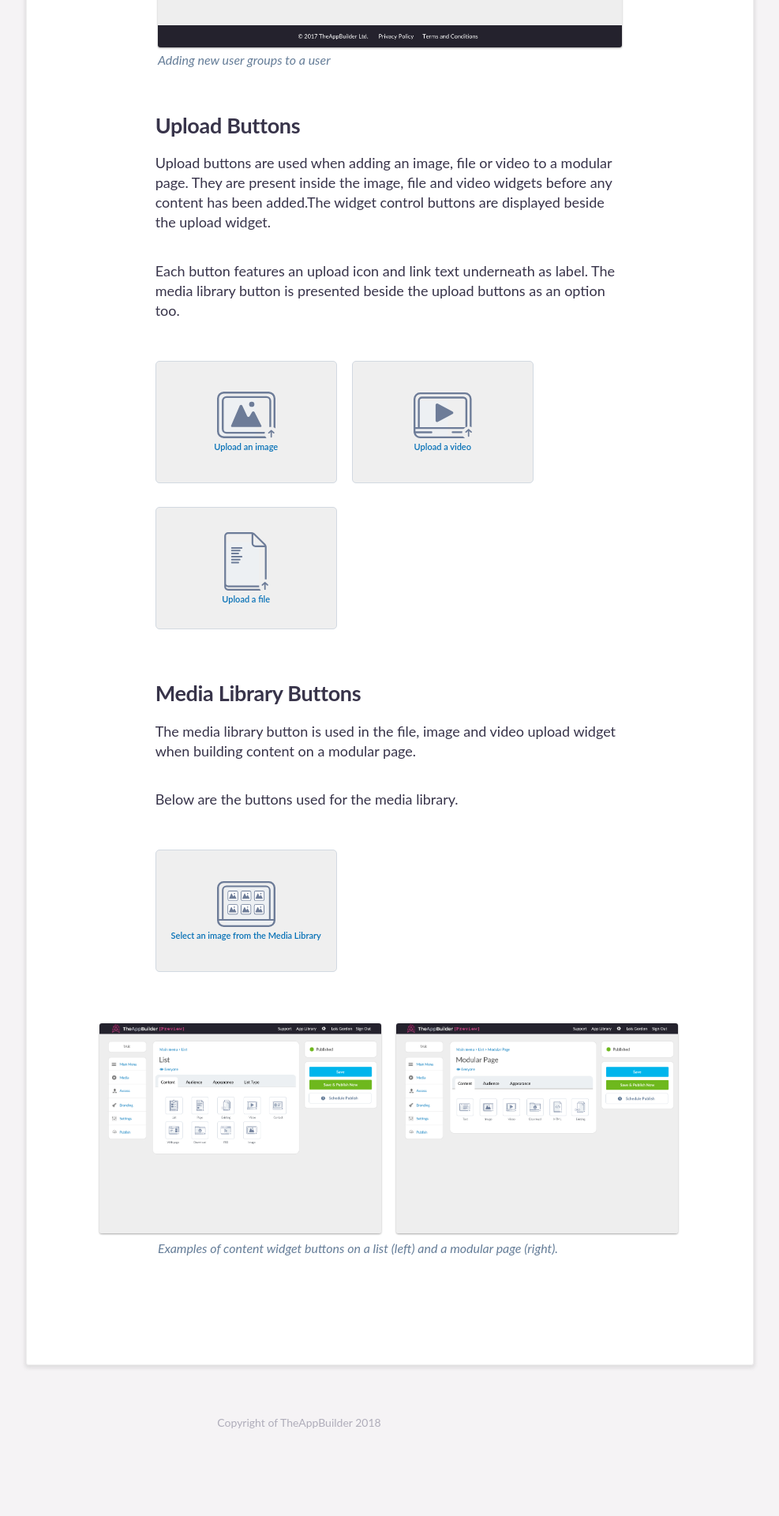
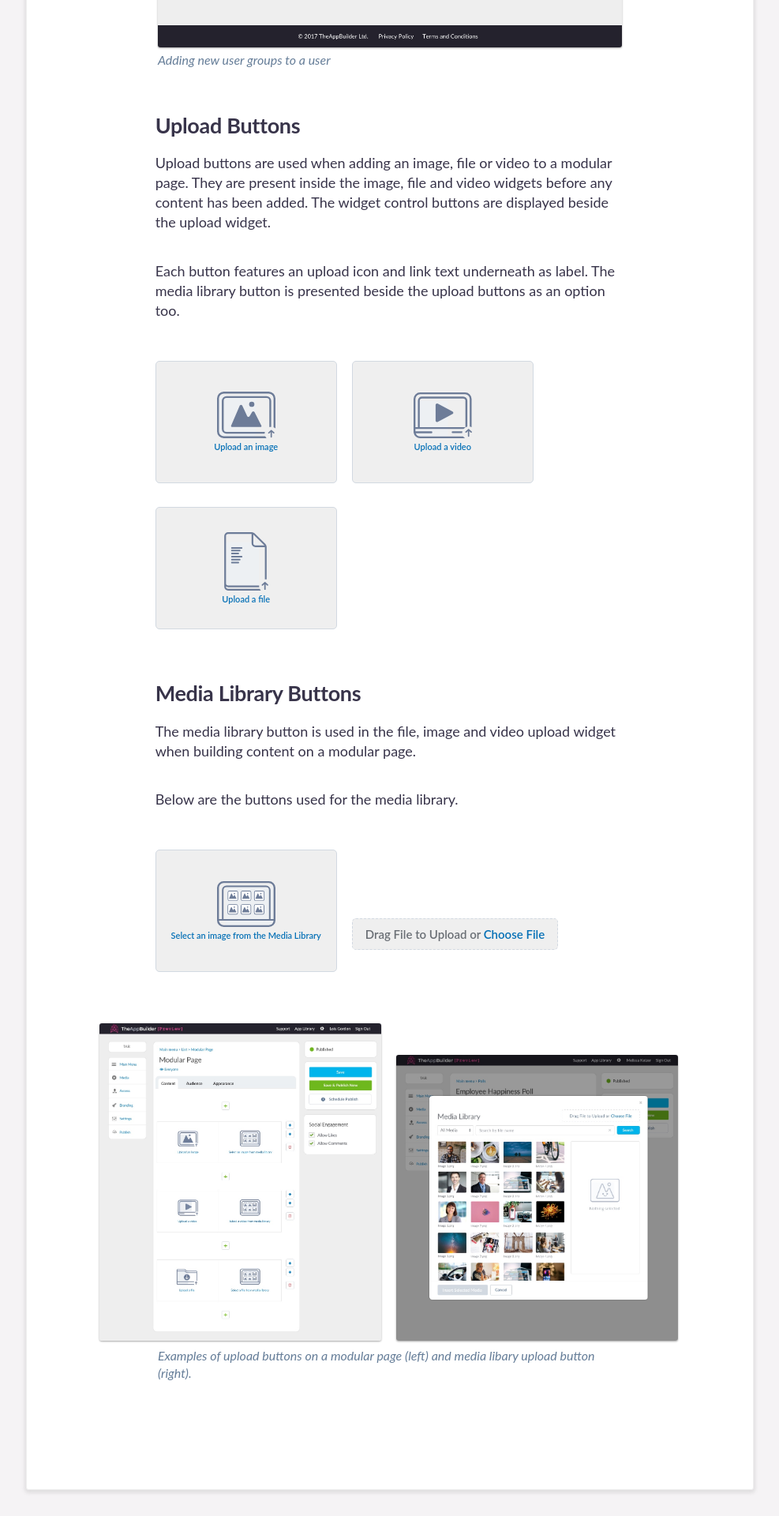
Before and after one commit to TheAppBuilderTeam/tab-pattern-library, a Jekyll site: the page built from cms/buttons/index.html, in a window 1280 px wide. Shown: the part 3827-5747 px from the top of the page at 79% size, without its empty margins (261-1248 px from the left). Built offline with Jekyll 4.4.1, drawn with Linux system fonts in a browser that asks for light colours; some web fonts are replaced; before the commit the page ends 5701 px from its top, so only the background shows below that.

Commit message:
adding button example images

```diff
--- a/_sass/cms/_styles.scss
+++ b/_sass/cms/_styles.scss
@@ -166,6 +166,25 @@
     font-size: 11px;
     color: $cmsLink;
     margin-top: 2px;
+}
+
+.button--drag {
+    border: 1px dashed
+    $buttonSecondary;
+
+
+}
+
+.button--greytxt {
+   color: $cmsGrey;
+}
+
+.button--link2 {
+    color: $cmsLink;
+    &:hover {
+        text-decoration: underline;
+    }
+
 }
 .button--secondary {
     color: $buttonSecondaryText;
--- a/cms/buttons/index.html
+++ b/cms/buttons/index.html
@@ -97,7 +97,7 @@
 <!--------- upload buttons ------------------------>
 
 <h2>Upload Buttons</h2>
-<p>Upload buttons are used when adding an image, file or video to a modular page. They are present inside the image, file and video widgets before any content has been added.The widget control buttons are displayed beside the upload widget.</p>
+<p>Upload buttons are used when adding an image, file or video to a modular page. They are present inside the image, file and video widgets before any content has been added. The widget control buttons are displayed beside the upload widget.</p>
 <p>Each button features an upload icon and link text underneath as label. The media library button is presented beside the upload buttons as an option too.</p>
 <div class="main__content__block textWidth padding__50" markdown="0">
     <button class="button--upload"><img src="{{ site.baseurl }}/assets/images/cms/new_icons/upload_image_icon.svg"><span class="button--text">Upload an image</span></button>
@@ -108,12 +108,13 @@
 <h2>Media Library Buttons</h2>
 <p>The media library button is used in the file, image and video upload widget when building content on a modular page.</p>
 <p>Below are the buttons used for the media library.</p>
-
     <div class="main__content__block textWidth padding__50" markdown="0">
     <button class="button--upload"><img src="{{ site.baseurl }}/assets/images/cms/new_icons/media_library_icon.svg"><span class="button--text">Select an image from the Media Library</span></button>
+    <button class="button--drag"><span class="button--greytxt">Drag File to Upload or <span class="button--link2">Choose File</span></span></button>
     </div>
+
 <div class="imageContainer imageContainer--two padding__50">
-    <img src="{{ site.baseurl }}/assets/images/cms/new_icons/content_widget_list_example.jpg" alt="list" /img>
-    <img src="{{ site.baseurl }}/assets/images/cms/new_icons/content_widget_page_example.jpg" alt="modular page" class="last" /img>
-    <p class="caption">Examples of content widget buttons on a list (left) and a modular page (right).</p>
+    <img src="{{ site.baseurl }}/assets/images/cms/new_icons/upload_buttons_example.jpg" alt="list" /img>
+    <img src="{{ site.baseurl }}/assets/images/cms/new_icons/upload_media_library_button_example.jpg" alt="modular page" class="last" /img>
+    <p class="caption">Examples of upload buttons on a modular page (left) and media libary upload button (right).</p>
 </div>
```
Also changed, not shown: assets/images/cms/new_icons/upload_buttons_example.jpg (added), assets/images/cms/new_icons/upload_buttons_hover_example.jpg (added), assets/images/cms/new_icons/upload_media_library_button_example.jpg (added).
